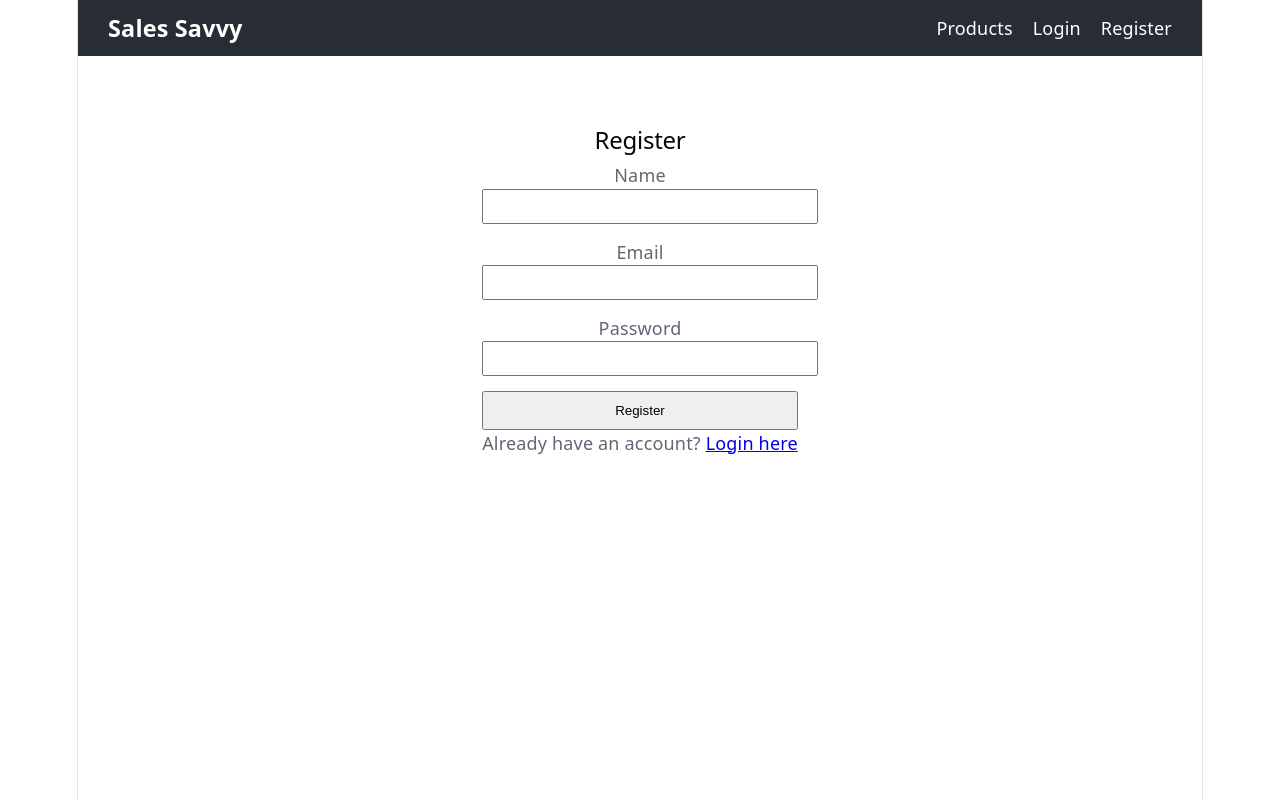
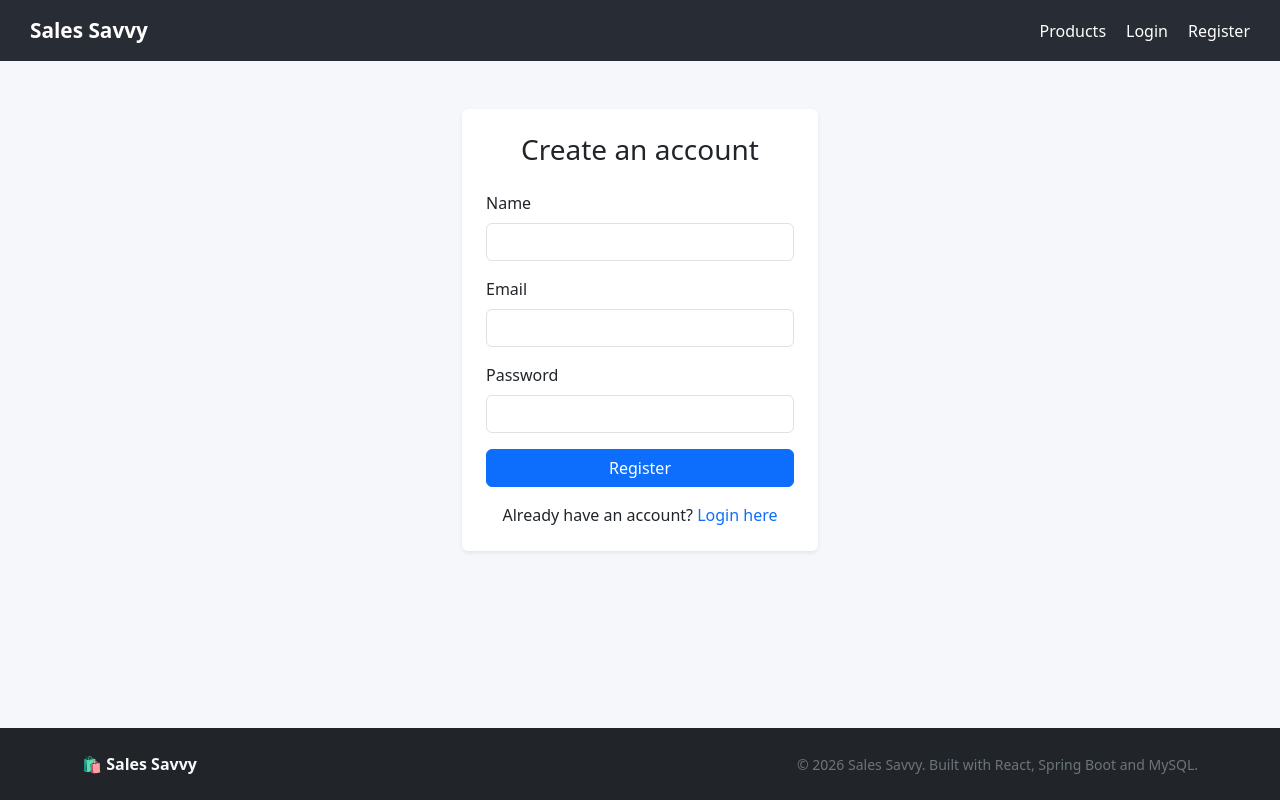
Before and after one commit to Babu-Shigihalli/sales-savvy-frontend, a React (Vite) app: page /register in a window 1280 px wide. Built offline with nearby package versions, Linux system fonts and the light colour scheme.

Commit message:
Redesign UI

```diff
--- a/package.json
+++ b/package.json
@@ -11,6 +11,7 @@
   },
   "dependencies": {
     "axios": "^1.19.0",
+    "bootstrap": "^5.3.8",
     "react": "^19.2.8",
     "react-dom": "^19.2.8",
     "react-router-dom": "^7.18.2"
--- a/src/App.jsx
+++ b/src/App.jsx
@@ -1,23 +1,25 @@
-import Checkout from './pages/Checkout';
-import OrderConfirmation from './pages/OrderConfirmation';
-import MyOrders from './pages/MyOrders';
 import { Routes, Route } from 'react-router-dom';
 import Navbar from './components/Navbar';
+import Footer from './components/Footer';
+import AdminRoute from './components/AdminRoute';
 import Home from './pages/Home';
 import Login from './pages/Login';
 import Register from './pages/Register';
 import ProductDetail from './pages/ProductDetail';
 import Cart from './pages/Cart';
-import AdminRoute from './components/AdminRoute';
+import Checkout from './pages/Checkout';
+import OrderConfirmation from './pages/OrderConfirmation';
+import MyOrders from './pages/MyOrders';
+import AdminDashboard from './pages/AdminDashboard';
 import AdminProducts from './pages/AdminProducts';
 import AdminCategories from './pages/AdminCategories';
 import AdminOrders from './pages/AdminOrders';
-import AdminDashboard from './pages/AdminDashboard';
 
 function App() {
   return (
-    <>
+    <div className="d-flex flex-column min-vh-100">
       <Navbar />
+      <main className="flex-grow-1">
         <Routes>
           <Route path="/" element={<Home />} />
           <Route path="/login" element={<Login />} />
@@ -27,12 +29,14 @@ function App() {
           <Route path="/checkout" element={<Checkout />} />
           <Route path="/order-confirmation/:orderId" element={<OrderConfirmation />} />
           <Route path="/orders" element={<MyOrders />} />
+          <Route path="/admin" element={<AdminRoute><AdminDashboard /></AdminRoute>} />
           <Route path="/admin/products" element={<AdminRoute><AdminProducts /></AdminRoute>} />
           <Route path="/admin/categories" element={<AdminRoute><AdminCategories /></AdminRoute>} />
           <Route path="/admin/orders" element={<AdminRoute><AdminOrders /></AdminRoute>} />
-        <Route path="/admin" element={<AdminRoute><AdminDashboard /></AdminRoute>} />
         </Routes>
-    </>
+      </main>
+      <Footer />
+    </div>
   );
 }
 
--- /dev/null
+++ b/src/components/Footer.jsx
@@ -0,0 +1,14 @@
+function Footer() {
+  return (
+    <footer className="bg-dark text-light py-4 mt-5">
+      <div className="container d-flex flex-wrap justify-content-between align-items-center gap-2">
+        <span className="fw-bold">🛍️ Sales Savvy</span>
+        <small className="text-secondary">
+          © {new Date().getFullYear()} Sales Savvy. Built with React, Spring Boot and MySQL.
+        </small>
+      </div>
+    </footer>
+  );
+}
+
+export default Footer;
--- a/src/index.css
+++ b/src/index.css
@@ -1,111 +1,21 @@
-:root {
-  --text: #6b6375;
-  --text-h: #08060d;
-  --bg: #fff;
-  --border: #e5e4e7;
-  --code-bg: #f4f3ec;
-  --accent: #aa3bff;
-  --accent-bg: rgba(170, 59, 255, 0.1);
-  --accent-border: rgba(170, 59, 255, 0.5);
-  --social-bg: rgba(244, 243, 236, 0.5);
-  --shadow:
-    rgba(0, 0, 0, 0.1) 0 10px 15px -3px, rgba(0, 0, 0, 0.05) 0 4px 6px -2px;
-
-  --sans: system-ui, 'Segoe UI', Roboto, sans-serif;
-  --heading: system-ui, 'Segoe UI', Roboto, sans-serif;
-  --mono: ui-monospace, Consolas, monospace;
-
-  font: 18px/145% var(--sans);
-  letter-spacing: 0.18px;
-  color-scheme: light dark;
-  color: var(--text);
-  background: var(--bg);
-  font-synthesis: none;
-  text-rendering: optimizeLegibility;
-  -webkit-font-smoothing: antialiased;
-  -moz-osx-font-smoothing: grayscale;
-
-  @media (max-width: 1024px) {
-    font-size: 16px;
-  }
+body {
+  margin: 0;
+  background: #f6f7fb;
 }
 
-@media (prefers-color-scheme: dark) {
-  :root {
-    --text: #9ca3af;
-    --text-h: #f3f4f6;
-    --bg: #16171d;
-    --border: #2e303a;
-    --code-bg: #1f2028;
-    --accent: #c084fc;
-    --accent-bg: rgba(192, 132, 252, 0.15);
-    --accent-border: rgba(192, 132, 252, 0.5);
-    --social-bg: rgba(47, 48, 58, 0.5);
-    --shadow:
-      rgba(0, 0, 0, 0.4) 0 10px 15px -3px, rgba(0, 0, 0, 0.25) 0 4px 6px -2px;
-  }
-
-  #social .button-icon {
-    filter: invert(1) brightness(2);
-  }
+a {
+  text-decoration: none;
 }
 
-body {
-  margin: 0;
+.hero {
+  background: linear-gradient(135deg, #4f46e5, #7c3aed);
 }
 
-#root {
-  width: 1126px;
-  max-width: 100%;
-  margin: 0 auto;
-  text-align: center;
-  border-inline: 1px solid var(--border);
-  min-height: 100svh;
-  display: flex;
-  flex-direction: column;
-  box-sizing: border-box;
+.product-card {
+  transition: transform 0.15s, box-shadow 0.15s;
 }
 
-h1,
-h2 {
-  font-family: var(--heading);
-  font-weight: 500;
-  color: var(--text-h);
+.product-card:hover {
+  transform: translateY(-4px);
+  box-shadow: 0 8px 20px rgba(0, 0, 0, 0.12) !important;
 }
-
-h1 {
-  font-size: 56px;
-  letter-spacing: -1.68px;
-  margin: 32px 0;
-  @media (max-width: 1024px) {
-    font-size: 36px;
-    margin: 20px 0;
-  }
-}
-h2 {
-  font-size: 24px;
-  line-height: 118%;
-  letter-spacing: -0.24px;
-  margin: 0 0 8px;
-  @media (max-width: 1024px) {
-    font-size: 20px;
-  }
-}
-p {
-  margin: 0;
-}
-
-code,
-.counter {
-  font-family: var(--mono);
-  display: inline-flex;
-  border-radius: 4px;
-  color: var(--text-h);
-}
-
-code {
-  font-size: 15px;
-  line-height: 135%;
-  padding: 4px 8px;
-  background: var(--code-bg);
-}
--- a/src/main.jsx
+++ b/src/main.jsx
@@ -1,6 +1,7 @@
 import { StrictMode } from 'react'
 import { createRoot } from 'react-dom/client'
 import { BrowserRouter } from 'react-router-dom'
+import 'bootstrap/dist/css/bootstrap.min.css'
 import './index.css'
 import App from './App.jsx'
 import { AuthProvider } from './context/AuthContext.jsx'
--- a/src/pages/Login.jsx
+++ b/src/pages/Login.jsx
@@ -21,35 +21,43 @@ function Login() {
   };
 
   return (
-    <div style={{ maxWidth: '400px', margin: '50px auto', padding: '20px' }}>
-      <h2>Login</h2>
+    <div className="container py-5">
+      <div className="row justify-content-center">
+        <div className="col-12 col-md-6 col-lg-4">
+          <div className="card border-0 shadow-sm">
+            <div className="card-body p-4">
+              <h3 className="text-center mb-4">Login</h3>
               <form onSubmit={handleSubmit}>
-        <div style={{ marginBottom: '15px' }}>
-          <label>Email</label>
+                <div className="mb-3">
+                  <label className="form-label">Email</label>
                   <input
                     type="email"
+                    className="form-control"
                     value={email}
                     onChange={(e) => setEmail(e.target.value)}
                     required
-            style={{ width: '100%', padding: '8px' }}
                   />
                 </div>
-        <div style={{ marginBottom: '15px' }}>
-          <label>Password</label>
+                <div className="mb-3">
+                  <label className="form-label">Password</label>
                   <input
                     type="password"
+                    className="form-control"
                     value={password}
                     onChange={(e) => setPassword(e.target.value)}
                     required
-            style={{ width: '100%', padding: '8px' }}
                   />
                 </div>
-        {error && <p style={{ color: 'red' }}>{error}</p>}
-        <button type="submit" style={{ width: '100%', padding: '10px' }}>
-          Login
-        </button>
+                {error && <div className="alert alert-danger py-2">{error}</div>}
+                <button type="submit" className="btn btn-primary w-100">Login</button>
               </form>
-      <p>Don't have an account? <Link to="/register">Register here</Link></p>
+              <p className="text-center mt-3 mb-0">
+                Don't have an account? <Link to="/register">Register here</Link>
+              </p>
+            </div>
+          </div>
+        </div>
+      </div>
     </div>
   );
 }
--- a/src/pages/Register.jsx
+++ b/src/pages/Register.jsx
@@ -24,46 +24,58 @@ function Register() {
   };
 
   return (
-    <div style={{ maxWidth: '400px', margin: '50px auto', padding: '20px' }}>
-      <h2>Register</h2>
+    <div className="container py-5">
+      <div className="row justify-content-center">
+        <div className="col-12 col-md-6 col-lg-4">
+          <div className="card border-0 shadow-sm">
+            <div className="card-body p-4">
+              <h3 className="text-center mb-4">Create an account</h3>
               <form onSubmit={handleSubmit}>
-        <div style={{ marginBottom: '15px' }}>
-          <label>Name</label>
+                <div className="mb-3">
+                  <label className="form-label">Name</label>
                   <input
                     type="text"
+                    className="form-control"
                     value={name}
                     onChange={(e) => setName(e.target.value)}
                     required
-            style={{ width: '100%', padding: '8px' }}
                   />
                 </div>
-        <div style={{ marginBottom: '15px' }}>
-          <label>Email</label>
+                <div className="mb-3">
+                  <label className="form-label">Email</label>
                   <input
                     type="email"
+                    className="form-control"
                     value={email}
                     onChange={(e) => setEmail(e.target.value)}
                     required
-            style={{ width: '100%', padding: '8px' }}
                   />
                 </div>
-        <div style={{ marginBottom: '15px' }}>
-          <label>Password</label>
+                <div className="mb-3">
+                  <label className="form-label">Password</label>
                   <input
                     type="password"
+                    className="form-control"
                     value={password}
                     onChange={(e) => setPassword(e.target.value)}
                     required
-            style={{ width: '100%', padding: '8px' }}
                   />
                 </div>
-        {error && <p style={{ color: 'red' }}>{error}</p>}
-        {success && <p style={{ color: 'green' }}>Registered successfully! Redirecting to login...</p>}
-        <button type="submit" style={{ width: '100%', padding: '10px' }}>
-          Register
-        </button>
+                {error && <div className="alert alert-danger py-2">{error}</div>}
+                {success && (
+                  <div className="alert alert-success py-2">
+                    Registered successfully! Redirecting to login...
+                  </div>
+                )}
+                <button type="submit" className="btn btn-primary w-100">Register</button>
               </form>
-      <p>Already have an account? <Link to="/login">Login here</Link></p>
+              <p className="text-center mt-3 mb-0">
+                Already have an account? <Link to="/login">Login here</Link>
+              </p>
+            </div>
+          </div>
+        </div>
+      </div>
     </div>
   );
 }
```
Also changed, not shown: src/pages/Home.jsx (+101 -30 lines), src/pages/ProductDetail.jsx (+56 -14 lines), 1 other file (tests, documents, lock files or other folders). Lines whose indentation alone changed are shown as unchanged.
